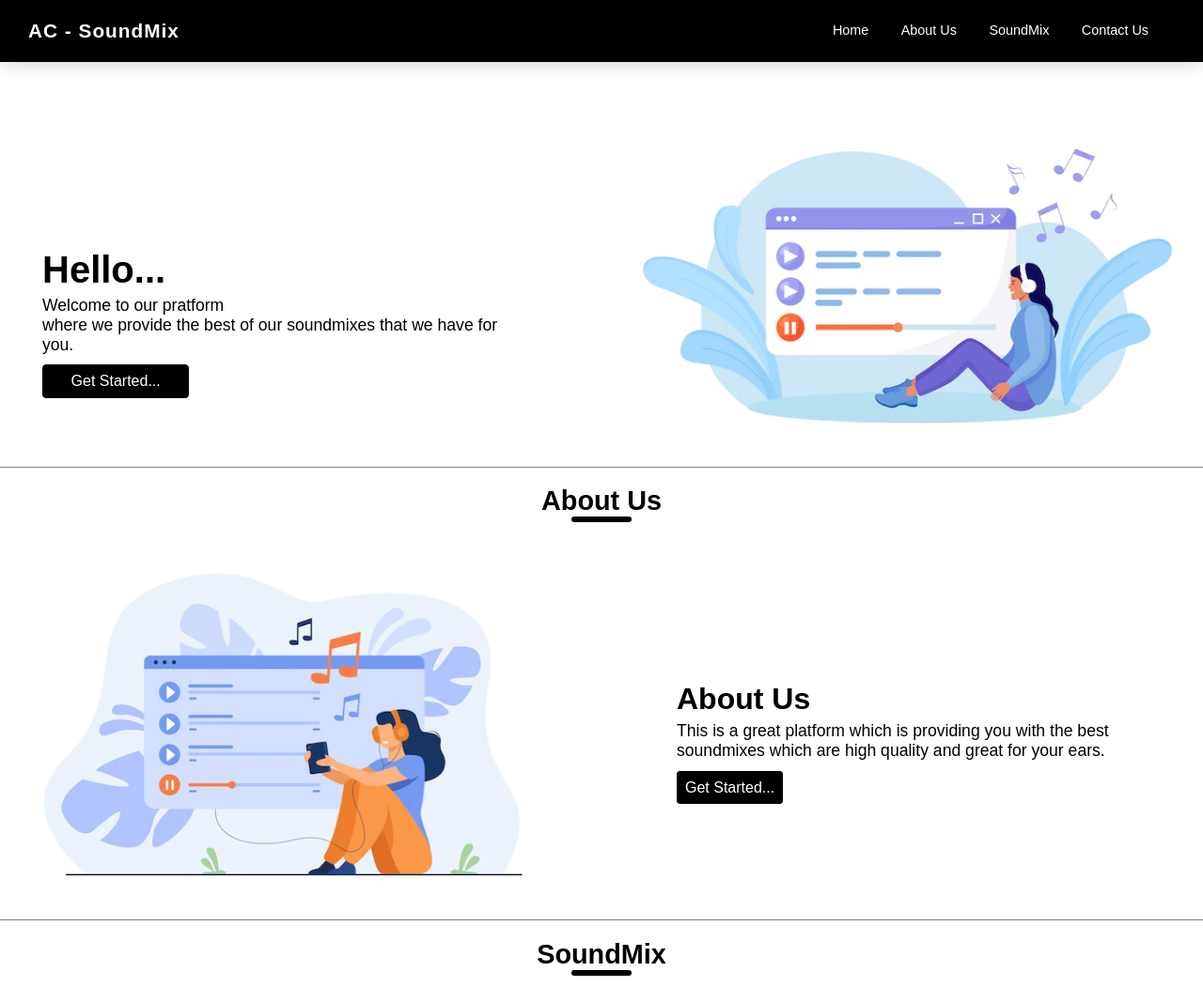
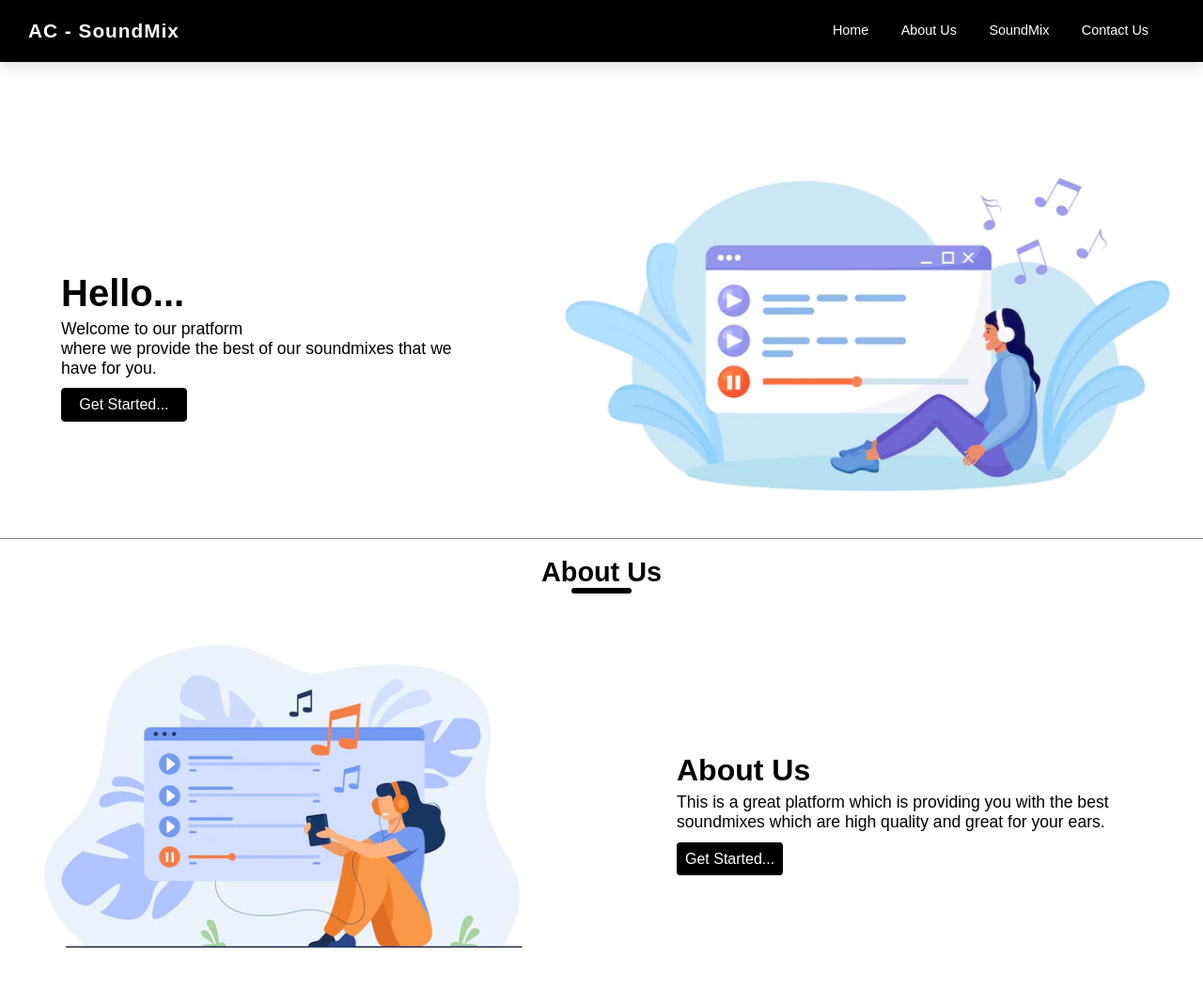
Before and after one commit to Nsoro-Allan/AC---SoundMix, a PHP site: page / in a window 1280 px wide. Shown: the top 1051 px of the page at 94% size. Run offline with PHP 8.4, Linux system fonts and the light colour scheme.

Commit message:
changes made

```diff
--- a/style.css
+++ b/style.css
@@ -84,14 +84,14 @@ header .nav ul li{
     display: flex;
     flex-direction: row;
     padding: 15px;
-    margin-top: 50px;
+    margin-top: 125px;
 }
 
 .left-container{
     display: flex;
     flex-direction: column;
-    margin-top: 200px;
-    margin-left: 30px;
+    margin-top: 150px;
+    margin-left: 50px;
 }
 
 .left-container h1{
@@ -126,9 +126,8 @@ header .nav ul li{
 
 
 .right-container{
-    width: 600px;
-    margin-left: 100px;
-    margin-top: 50px;
+    width: 800px;
+    margin-left: 70px;
 }
 
 .right-container img{
```
